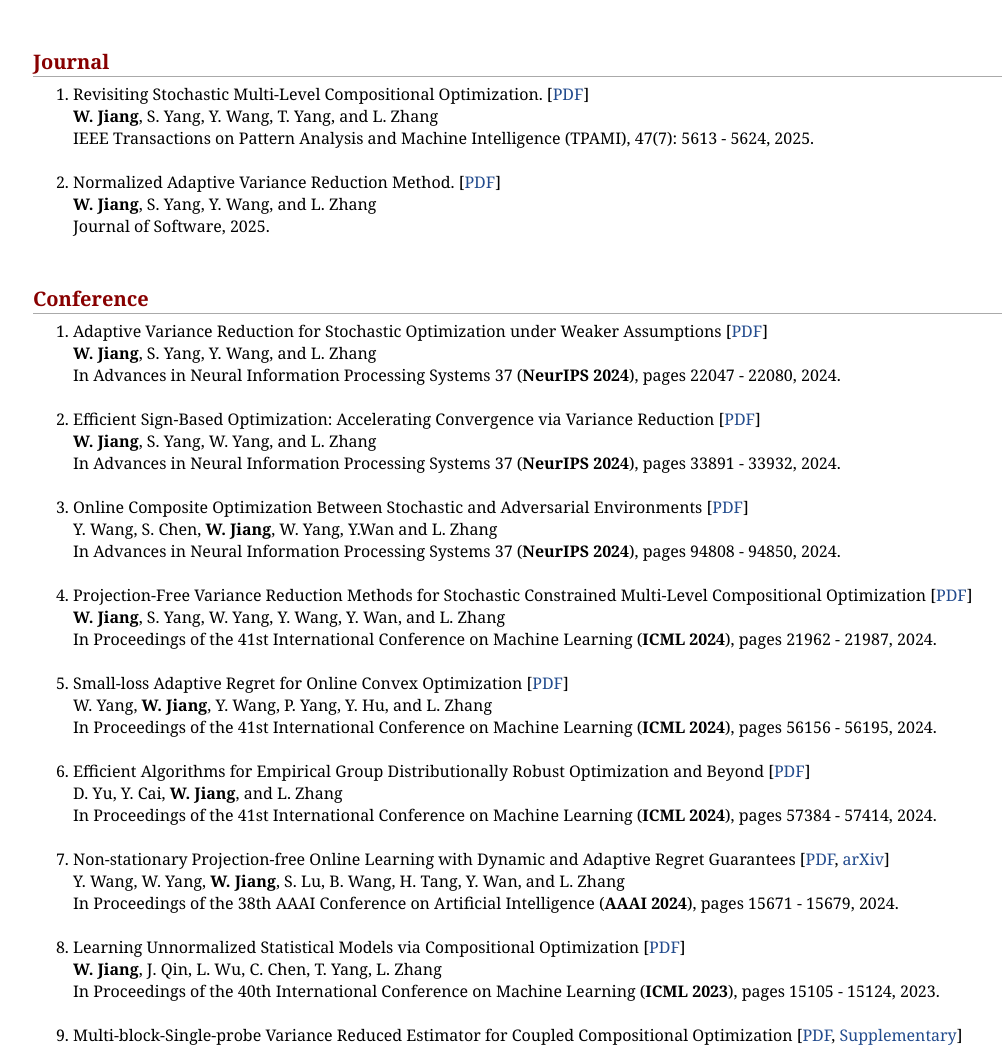
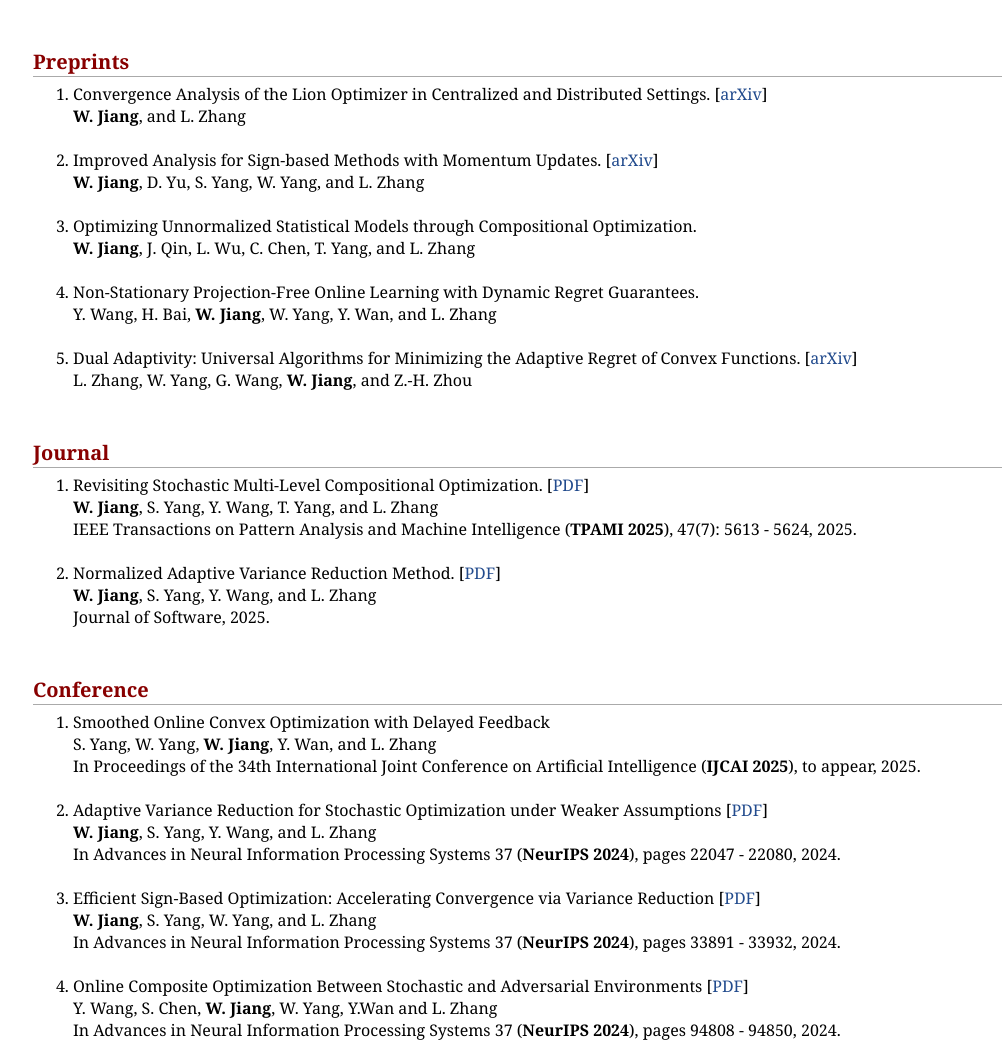
Before and after one commit to jiangwei8/jiangwei8.github.io, a plain HTML site: page full_list.html in a window 1280 px wide. Shown: the top 1049 px of the page, without its empty margins (107-1109 px from the left). Drawn offline with Linux system fonts and the light colour scheme.

Commit message:
Update full_list.html

```diff
--- a/full_list.html
+++ b/full_list.html
@@ -25,17 +25,36 @@
 		</tbody>
 		</table><br>
 
+		<h2>Preprints</h2>
+		<ol>
+				<li> Convergence Analysis of the Lion Optimizer in Centralized and Distributed Settings. [<a href="https://arxiv.org/abs/2508.12327" target="_blank">arXiv</a>]  <br>
+						<b>W. Jiang</b>, and L. Zhang<br><br>
+				<li> Improved Analysis for Sign-based Methods with Momentum Updates. [<a href="https://arxiv.org/abs/2507.12091" target="_blank">arXiv</a>]  <br>
+						<b>W. Jiang</b>, D. Yu, S. Yang, W. Yang, and L. Zhang<br><br>
+				<li> Optimizing Unnormalized Statistical Models through Compositional Optimization. <br>
+						<b>W. Jiang</b>, J. Qin, L. Wu, C. Chen, T. Yang, and L. Zhang<br><br>
+				<li> Non-Stationary Projection-Free Online Learning with Dynamic Regret Guarantees. <br>
+						Y. Wang, H. Bai, <b>W. Jiang</b>, W. Yang, Y. Wan, and L. Zhang<br><br>
+				<li> Dual Adaptivity: Universal Algorithms for Minimizing the
+Adaptive Regret of Convex Functions. [<a href="https://arxiv.org/abs/2508.00392" target="_blank">arXiv</a>]  <br>
+						L. Zhang, W. Yang, G. Wang, <b>W. Jiang</b>, and Z.-H. Zhou<br><br>
+
+		</ol>
+
 		<h2>Journal</h2>
 		<ol>
 				<li> Revisiting Stochastic Multi-Level Compositional Optimization. [<a href="./pdf/TPAMI-2025-Jiang.pdf" target="_blank">PDF</a>]  <br>
 						<b>W. Jiang</b>, S. Yang, Y. Wang, T. Yang, and L. Zhang<br>
-						IEEE Transactions on Pattern Analysis and Machine Intelligence (TPAMI), 47(7): 5613 - 5624, 2025.<br><br>
+						IEEE Transactions on Pattern Analysis and Machine Intelligence (<b>TPAMI 2025</b>), 47(7): 5613 - 5624, 2025.<br><br>
 				<li> Normalized Adaptive Variance Reduction Method.  [<a href="./pdf/Software-Jiang.pdf" target="_blank">PDF</a>] <br>
 						<b>W. Jiang</b>, S. Yang, Y. Wang, and L. Zhang<br>
 						Journal of Software, 2025.<br><br>
 		</ol>
 		<h2>Conference</h2>
 		<ol>
+				<li> Smoothed Online Convex Optimization with Delayed Feedback<br>
+						S. Yang, W. Yang, <b>W. Jiang</b>, Y. Wan, and L. Zhang<br>
+						In Proceedings of the 34th International Joint Conference on Artificial Intelligence (<b>IJCAI 2025</b>), to appear, 2025.<br><br>
 
 				<li> Adaptive Variance Reduction for Stochastic Optimization under Weaker Assumptions  [<a href="./pdf/NeurIPS-2024-Jiang-A.pdf" target="_blank">PDF</a>]<br>
 						<b>W. Jiang</b>, S. Yang, Y. Wang, and L. Zhang<br>
@@ -65,11 +84,8 @@
 				<li> Non-stationary Projection-free Online Learning with Dynamic and Adaptive Regret Guarantees [<a href="./pdf/AAAI-2024-Wang.pdf" target="_blank">PDF</a>, <a href="https://arxiv.org/abs/2305.11726" target="_blank">arXiv</a>]<br>
 					Y. Wang, W. Yang, <b>W. Jiang</b>, S. Lu, B. Wang, H. Tang, Y. Wan, and L. Zhang<br>
 					In Proceedings of the 38th AAAI Conference on Artificial Intelligence (<b>AAAI 2024</b>),  pages 15671 - 15679, 2024. <br><br>
-
-
-
 				<li> Learning Unnormalized Statistical Models via Compositional Optimization  [<a href="./pdf/ICML-2023-Jiang.pdf" target="_blank">PDF</a>]<br>
-				<b>W. Jiang</b>, J. Qin, L. Wu, C. Chen, T. Yang, L. Zhang<br>
+				<b>W. Jiang</b>, J. Qin, L. Wu, C. Chen, T. Yang, and L. Zhang<br>
 				In Proceedings of the 40th International Conference on Machine Learning (<b>ICML 2023</b>), pages 15105 - 15124, 2023.<br><br>
 				<li> Multi-block-Single-probe Variance Reduced Estimator for Coupled Compositional Optimization [<a href="./pdf/NeurIPS-2022-Jiang.pdf" target="_blank">PDF</a>, <a href="./pdf/NeurIPS-2022-Jiang-S.pdf" target="_blank">Supplementary</a>] <br>
 				<b>W. Jiang</b>, G. Li, Y. Wang, L. Zhang, and T. Yang<br>
```
